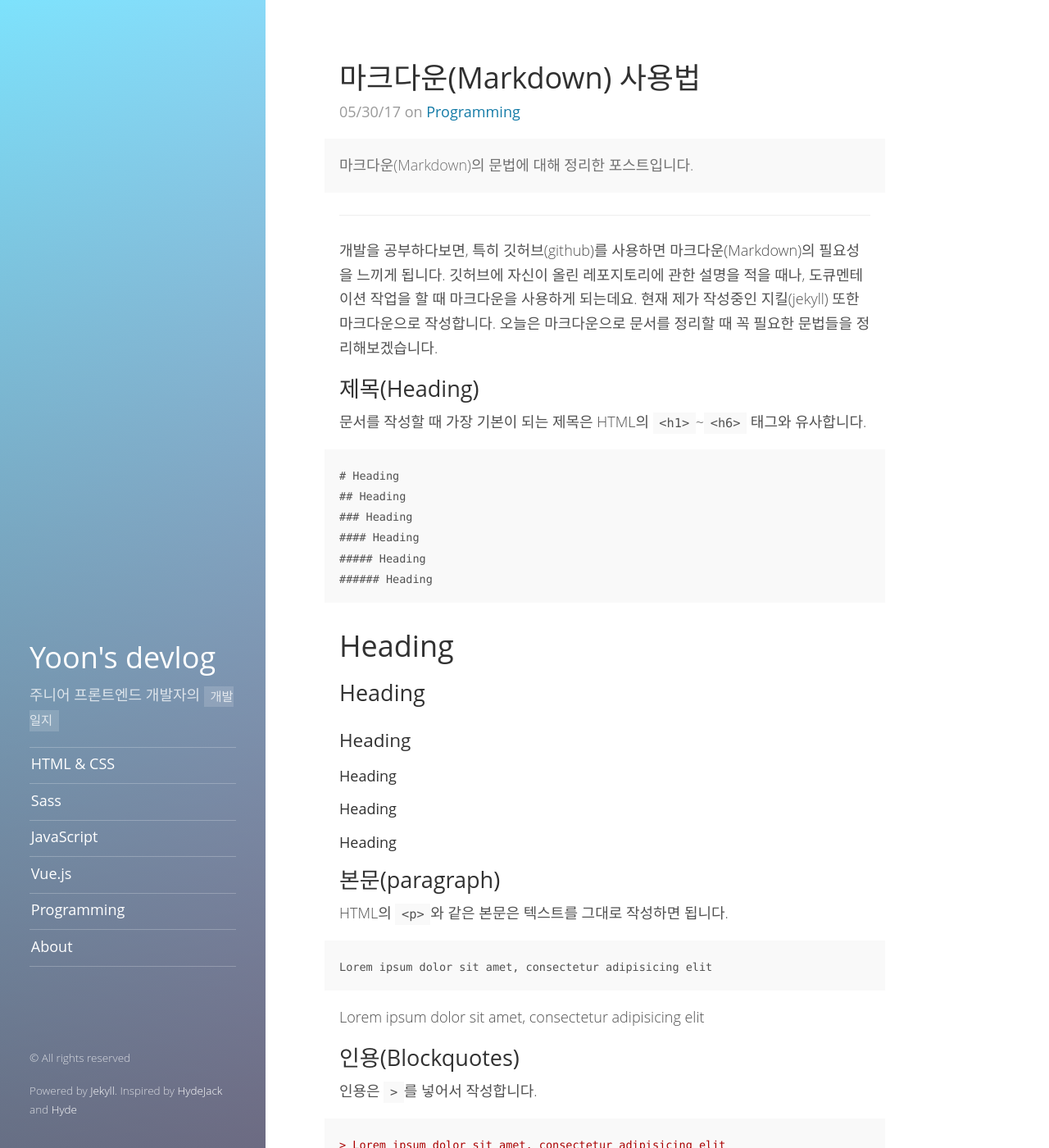
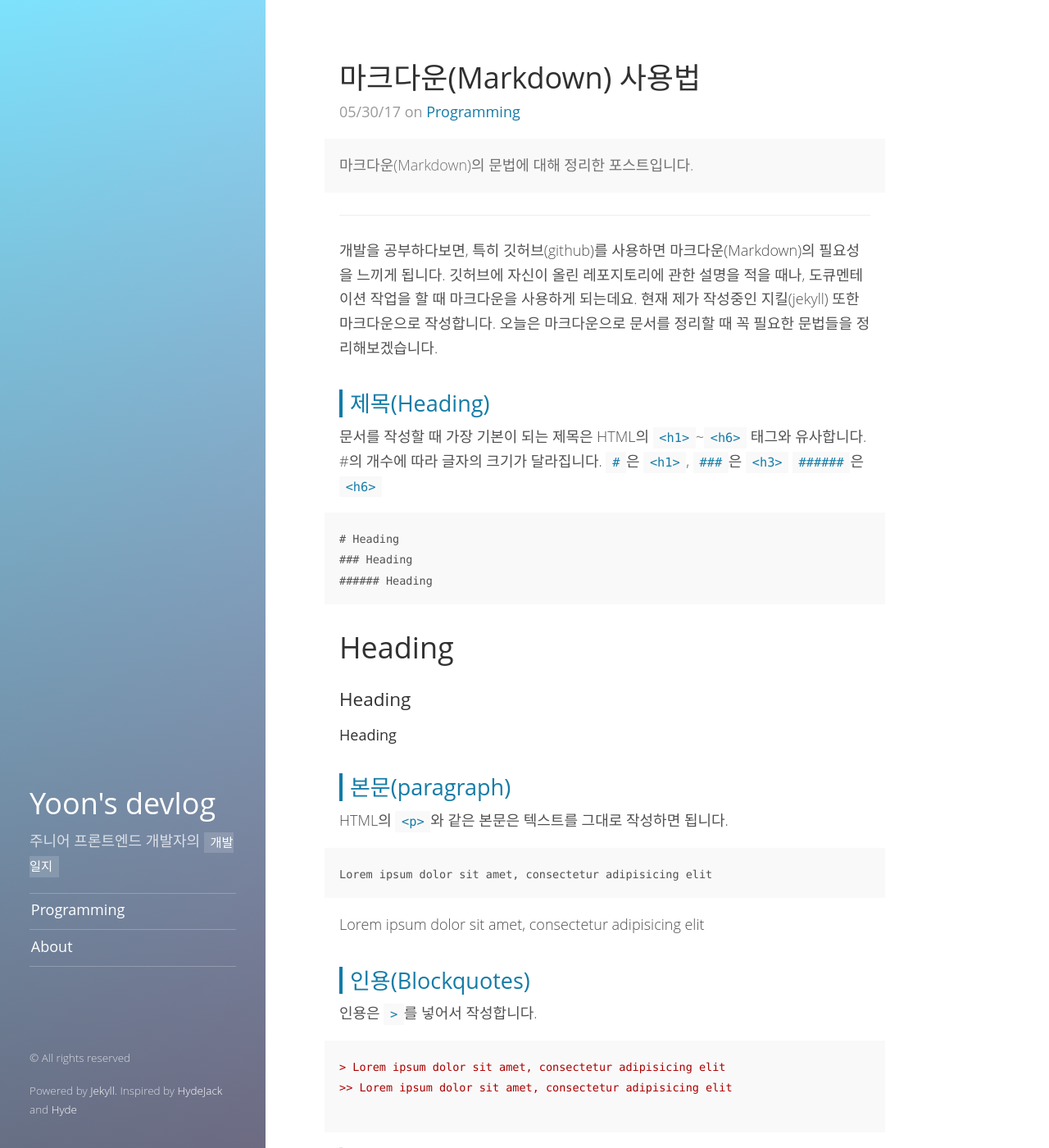
Before and after one commit to hyeyoon/blog, a Jekyll site: the page built from _posts/2017-05-30-how-to-use-markdown.md, in a window 1280 px wide and 1400 px high. Shown: the whole window at 82% size. Built offline with Jekyll 4.4.1, drawn with Linux system fonts in a browser that asks for light colours; some web fonts are replaced; comment, search, counter and statistics services are not loaded.

````diff
--- a/_config.yml
+++ b/_config.yml
@@ -21,10 +21,12 @@
 
 # Markdown enabled, however don't use more than one paragraph (enforced by `>`)
 description:         >
-  주니어 프론트엔드 개발자의 `개발일지`{:style="background: rgba(255, 255, 255, 0.15)"}
+  주니어 프론트엔드 개발자의 `개발일지`{:style="background: rgba(255, 255, 255, 0.15); color: #fff"}
 
 # The tags listed as entries in the sidebar
-sidebar_tags:        [html_css, sass, javascript, vue, programming]
+# sidebar_tags:        [html_css, sass, javascript, vue, programming]
+
+sidebar_tags:        [programming]
 
 # Fallback image and color if not overwritten for tag or post
 image:
--- a/_posts/2017-05-30-how-to-use-markdown.md
+++ b/_posts/2017-05-30-how-to-use-markdown.md
@@ -9,22 +9,16 @@
 
 
 ## 제목(Heading)
-문서를 작성할 때 가장 기본이 되는 제목은 HTML의 `<h1>`~`<h6>` 태그와 유사합니다.
+문서를 작성할 때 가장 기본이 되는 제목은 HTML의 `<h1>`~`<h6>` 태그와 유사합니다. #의 개수에 따라 글자의 크기가 달라집니다. `#`은 `<h1>`, `###`은 `<h3>` `######`은 `<h6>`
 
 ```
 # Heading
-## Heading
 ### Heading
-#### Heading
-##### Heading
 ###### Heading
 ```
 
 # Heading
-## Heading
 ### Heading
-#### Heading
-##### Heading
 ###### Heading
 
 
--- a/_sass/pooleparty/_code.scss
+++ b/_sass/pooleparty/_code.scss
@@ -14,6 +14,7 @@
   // Could be mistaken for a link if the user choses a similar link-color, so better no colored inline code.
   // color: $code-color;
   background-color: #f9f9f9;
+  color: #147ba7;
   // No border radius to prevent repaint on code scroll
   // border-radius: 3px;
 }
--- a/_sass/pooleparty/_type-essential.scss
+++ b/_sass/pooleparty/_type-essential.scss
@@ -15,8 +15,11 @@
 }
 
 h2 {
-  margin-top: 1rem;
+  margin-top: 2rem;
   font-size: 1.5rem;
+  color: #147ba7;
+  border-left: 4px solid #147ba7;
+  padding-left: 0.5rem;
 }
 
 p {
````
Also changed, not shown: _data/tags.yml (+5 -6 lines), _posts/2017-05-22-how-to-write-posts.md (+1 -1 lines), _posts/2017-06-01-how-to-use-git.md (added, +103 -0 lines).
